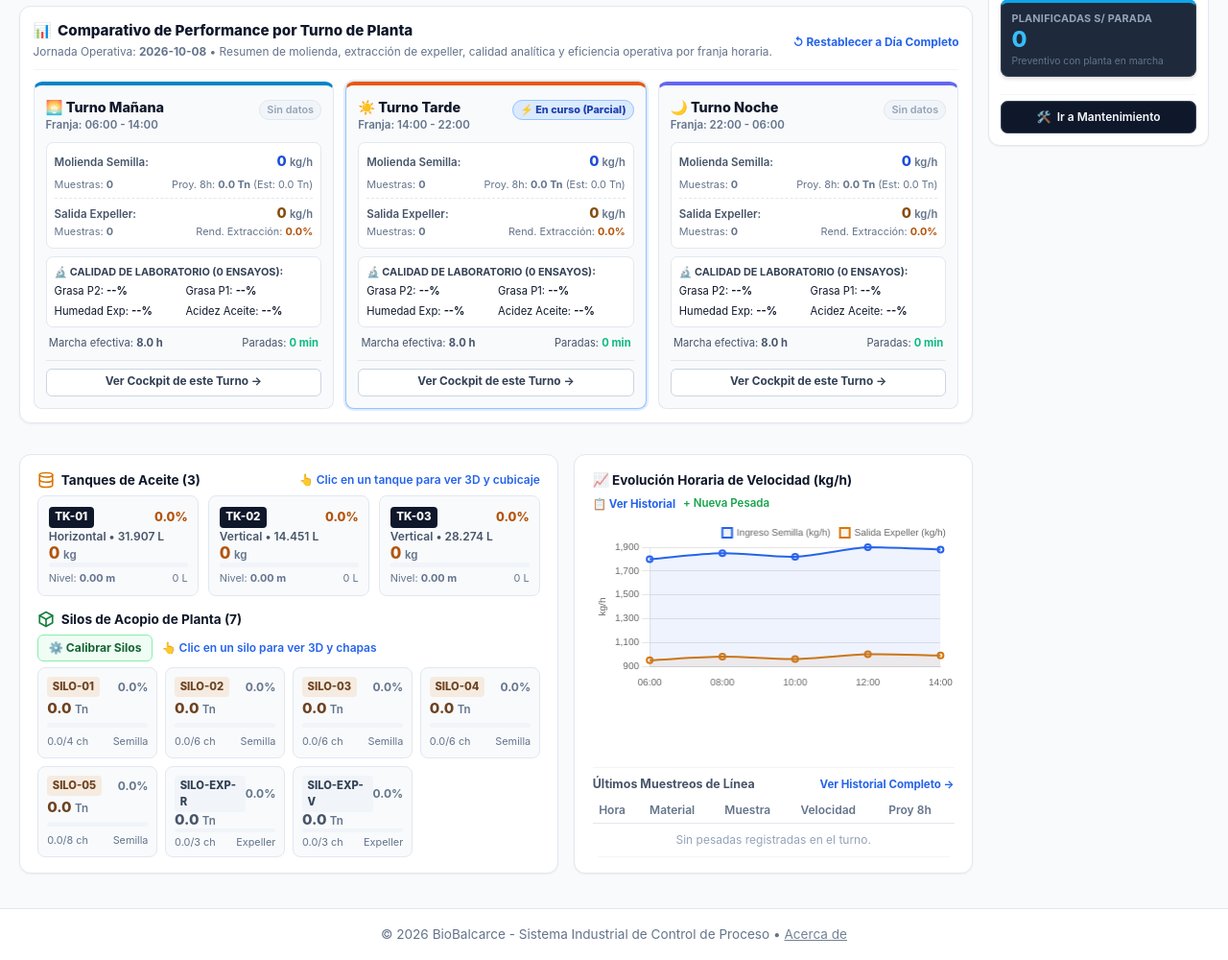
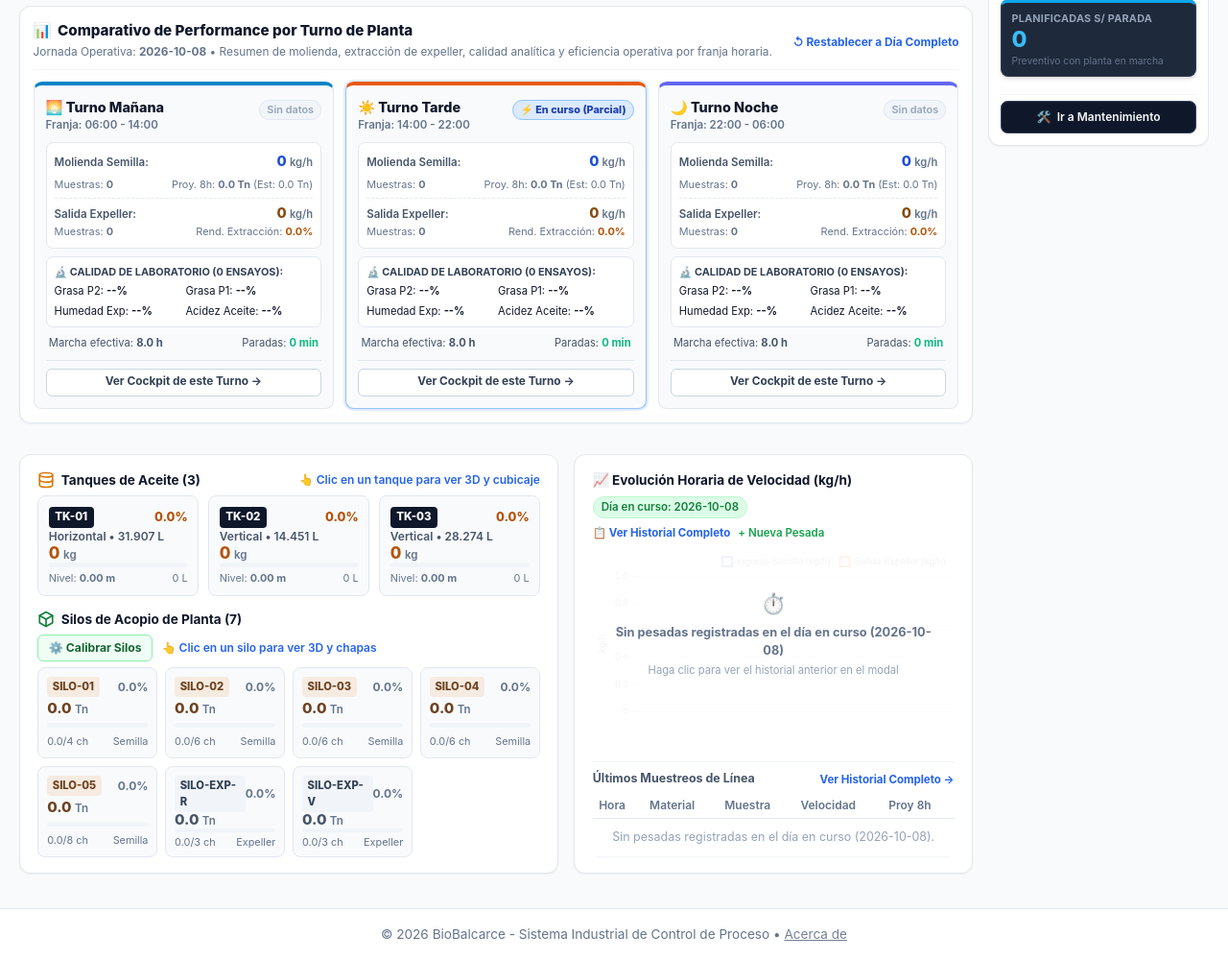
Before and after one commit to puntoAR/Aceitera, a Flask app: page / in a window 1280 px wide; the page is wider, and only the part inside the window is pictured. Shown: the part 727-1727 px from the top of that part at 96% size. Run offline with Flask 3, Linux system fonts and the light colour scheme; the visitor is signed in with stand-in values (Sample User, id 1); data comes from the database, SQL or seed files in the repository; data that the repository does not hold is empty.

Commit message:
fix(dashboard): asegurar que evolucion horaria y muestreos muestren exclusivamente el dia en curso por defecto v1.3.3

```diff
--- a/modules/dashboard/routes.py
+++ b/modules/dashboard/routes.py
@@ -346,10 +346,12 @@ def change_password():
 def index():
     # Obtiene parametro de turnos seleccionados (ej: 'all', 'TM', 'TT', 'TN', o 'TM,TT')
     shifts_param = request.args.get('shifts', 'all').strip()
-    # Obtiene el paquete completo de datos consolidados segun el filtro de turnos
-    data = get_executive_dashboard_data(selected_shifts=shifts_param)
+    # Obtiene parametro de fecha si se solicita una jornada especifica (por defecto None = dia en curso)
+    date_param = request.args.get('date', '').strip() or None
+    # Obtiene el paquete completo de datos consolidados segun el filtro de turnos y fecha
+    data = get_executive_dashboard_data(selected_shifts=shifts_param, target_date=date_param)
     # Renderiza la plantilla del dashboard
-    return render_template('dashboard.html', data=data, selected_shifts_param=shifts_param)
+    return render_template('dashboard.html', data=data, selected_shifts_param=shifts_param, selected_date_param=date_param)
 
 # Vista de gestion y cambio de turno operativo
 @dashboard_bp.route('/shifts', methods=['GET', 'POST'])
@@ -386,5 +388,6 @@ def shifts():
 def api_kpis():
     # Obtiene parametro de turnos seleccionados
     shifts_param = request.args.get('shifts', 'all').strip()
+    date_param = request.args.get('date', '').strip() or None
     # Retorna los datos ejecutivos en formato JSON
-    return jsonify(get_executive_dashboard_data(selected_shifts=shifts_param))
+    return jsonify(get_executive_dashboard_data(selected_shifts=shifts_param, target_date=date_param))
--- a/static/js/sw.js
+++ b/static/js/sw.js
@@ -1,5 +1,5 @@
 // Service Worker para la Progressive Web App (PWA) de BioBalcarce
-const CACHE_NAME = 'biobalcarce-pwa-v1.3.2'; // Identificador unico de version de cache actualizada v1.3.2
+const CACHE_NAME = 'biobalcarce-pwa-v1.3.3'; // Identificador unico de version de cache actualizada v1.3.3
 const STATIC_ASSETS = [ // Lista de recursos estaticos a pre-cachear
     '/static/css/styles.css', // Hoja de estilos principal del sistema
     '/static/js/app.js', // Logica de interfaz y calculos en vivo
--- a/templates/base.html
+++ b/templates/base.html
@@ -29,7 +29,7 @@
     <meta http-equiv="Pragma" content="no-cache">
     <meta http-equiv="Expires" content="0">
     <!-- Vinculo a la hoja de estilos CSS propia (con versionado para invalidar cache del navegador) -->
-    <link rel="stylesheet" href="{{ url_for('static', filename='css/styles.css') }}?v=2.8">
+    <link rel="stylesheet" href="{{ url_for('static', filename='css/styles.css') }}?v=2.9">
 
 
 
--- a/templates/dashboard.html
+++ b/templates/dashboard.html
@@ -1083,14 +1083,19 @@
                 <!-- Encabezado del grafico de evolucion horaria -->
                 <div class="cockpit-chart-header">
                     <!-- Titulo interactivo con cursor de clic para desplegar historial -->
-                    <span style="font-size: 0.85rem; font-weight: 700; color: #0f172a; cursor: pointer;" onclick="openSpeedHistoryModal()" title="Ver historial completo de pesadas y velocidades">
-                        📈 Evolución Horaria de Velocidad <span class="mobile-hidden">(kg/h)</span>
-                    </span>
+                    <div style="display: flex; align-items: center; gap: 0.45rem; flex-wrap: wrap;">
+                        <span style="font-size: 0.85rem; font-weight: 700; color: #0f172a; cursor: pointer;" onclick="openSpeedHistoryModal()" title="Ver historial completo de pesadas y velocidades">
+                            📈 Evolución Horaria de Velocidad <span class="mobile-hidden">(kg/h)</span>
+                        </span>
+                        <span style="font-size: 0.72rem; font-weight: 600; color: #15803d; background: #dcfce7; padding: 0.12rem 0.5rem; border-radius: 9999px; border: 1px solid #bbf7d0;" title="Mostrando exclusivamente los muestreos de la jornada en curso">
+                            Día en curso: {{ data.shift_performance.operational_date }}
+                        </span>
+                    </div>
                     <!-- Controles de accion rapida -->
                     <div style="display: flex; gap: 0.5rem; align-items: center;">
                         <!-- Acceso interactivo al modal de historial completo sin recargar pantalla -->
                         <button type="button" onclick="openSpeedHistoryModal()" style="background: none; border: none; color: #2563eb; font-weight: 700; cursor: pointer; padding: 0; font-size: 0.72rem;">
-                            📋 Ver Historial
+                            📋 Ver Historial Completo
                         </button>
                         <!-- Acceso rapido a registrar pesada exclusivo para admin -->
                         {% if g.user and g.user.role == 'admin_sistema' %}
@@ -1102,9 +1107,16 @@
                     </div>
                 </div>
                 <!-- Contenedor ajustado a altura fija compacta para evitar scroll con interactividad de clic -->
-                <div class="cockpit-chart-container" onclick="openSpeedHistoryModal()" style="cursor: pointer;" title="Haga clic en el gráfico para inspeccionar el historial completo de pesadas">
+                <div class="cockpit-chart-container" onclick="openSpeedHistoryModal()" style="cursor: pointer; position: relative;" title="Haga clic en el gráfico para inspeccionar el historial completo de pesadas">
                     <!-- Canvas para la libreria Chart.js -->
                     <canvas id="speedChart"></canvas>
+                    {% if not data.chart_labels %}
+                    <div style="position: absolute; top: 0; left: 0; right: 0; bottom: 0; display: flex; align-items: center; justify-content: center; flex-direction: column; background: rgba(255,255,255,0.92); border-radius: 0.375rem; color: #64748b; font-size: 0.8rem; text-align: center; padding: 1rem; pointer-events: none;">
+                        <span style="font-size: 1.3rem; margin-bottom: 0.25rem;">⏱️</span>
+                        <strong>Sin pesadas registradas en el día en curso ({{ data.shift_performance.operational_date }})</strong>
+                        <span style="font-size: 0.7rem; color: #94a3b8; margin-top: 0.2rem;">Haga clic para ver el historial anterior en el modal</span>
+                    </div>
+                    {% endif %}
                 </div>
             </div>
 
@@ -1155,8 +1167,10 @@
                             </tr>
                             {% else %}
                             <tr>
-                                <!-- Mensaje cuando aun no hay registros -->
-                                <td colspan="5" style="text-align: center; color: #94a3b8; padding: 0.5rem;">Sin pesadas registradas en el turno.</td>
+                                <!-- Mensaje cuando aun no hay registros en la jornada en curso -->
+                                <td colspan="5" style="text-align: center; color: #94a3b8; padding: 0.65rem; font-size: 0.78rem;">
+                                    Sin pesadas registradas en el día en curso ({{ data.shift_performance.operational_date }}).
+                                </td>
                             </tr>
                             {% endfor %}
                         </tbody>
@@ -2176,12 +2190,11 @@ document.addEventListener('DOMContentLoaded', () => {
         new Chart(ctx, {
             type: 'line', // Grafico de linea temporal
             data: {
-                // Si no hay etiquetas del turno, provee un rango de referencia
-                labels: labels.length > 0 ? labels : ['06:00', '08:00', '10:00', '12:00', '14:00'],
+                labels: labels,
                 datasets: [
                     {
                         label: 'Ingreso Semilla (kg/h)', // Serie de semilla
-                        data: seedValues.length > 0 ? seedValues : [1800, 1850, 1820, 1900, 1880], // Datos
+                        data: seedValues, // Datos reales del dia en curso
                         borderColor: '#2563eb', // Linea azul vibrante
                         backgroundColor: 'rgba(37, 99, 235, 0.08)', // Area rellena suave
                         tension: 0.3, // Curvatura suave
@@ -2192,7 +2205,7 @@ document.addEventListener('DOMContentLoaded', () => {
                     },
                     {
                         label: 'Salida Expeller (kg/h)', // Serie de expeller
-                        data: expellerValues.length > 0 ? expellerValues : [950, 980, 960, 1000, 990], // Datos
+                        data: expellerValues, // Datos reales del dia en curso
                         borderColor: '#d97706', // Linea ambar industrial
                         backgroundColor: 'rgba(217, 119, 6, 0.08)', // Area rellena suave
                         tension: 0.3, // Curvatura
--- a/version.json
+++ b/version.json
@@ -1,8 +1,9 @@
 {
-  "version": "1.3.2",
+  "version": "1.3.3",
   "release_date": "2026-10-05",
   "app_name": "BioBalcarce Control Industrial",
   "changelog": [
+    "v1.3.3 - Corrección de evolución horaria de velocidad y muestreos: exclusividad estricta del día en curso por defecto, erradicación de mezclas con datos históricos pasados y eliminación de valores simulados",
     "v1.3.2 - Botones directos de Calibrar Silos en encabezado de Dashboard, tarjetas y formulario de Cubicaje; migración v25 con recálculo integral forzado de todas las mediciones registradas; nuevo botón de recálculo masivo; invalidación de caché PWA v1.3.2 y cabeceras anti-caché",
     "v1.3.1 - Calibración técnica de silos (Silo 3 y 4: cono 2.00m, copete 2.00m; Silo Verde: cono 2.50m; Chapa Rota: cono 1.00m), densidad real de expeller (415 kg/m3 para 24-25 Tn), botón de calibración en dashboard y panel completo de configuración de parámetros de silos con recálculo automático",
     "v1.0.0 - Base modular inicial",
```
Also changed, not shown: modules/dashboard/service.py (+36 -20 lines).
